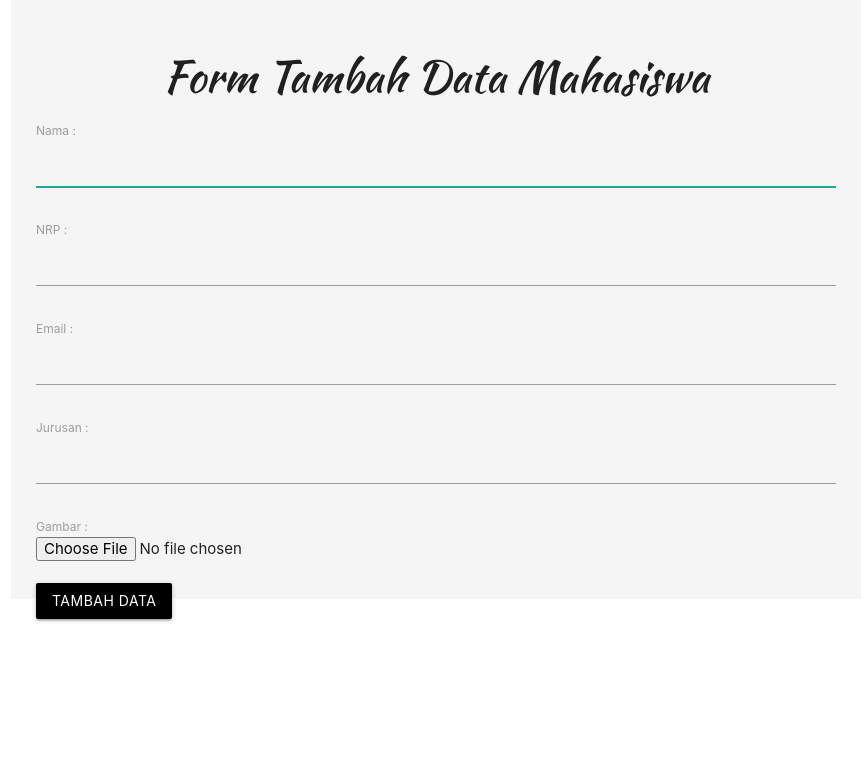
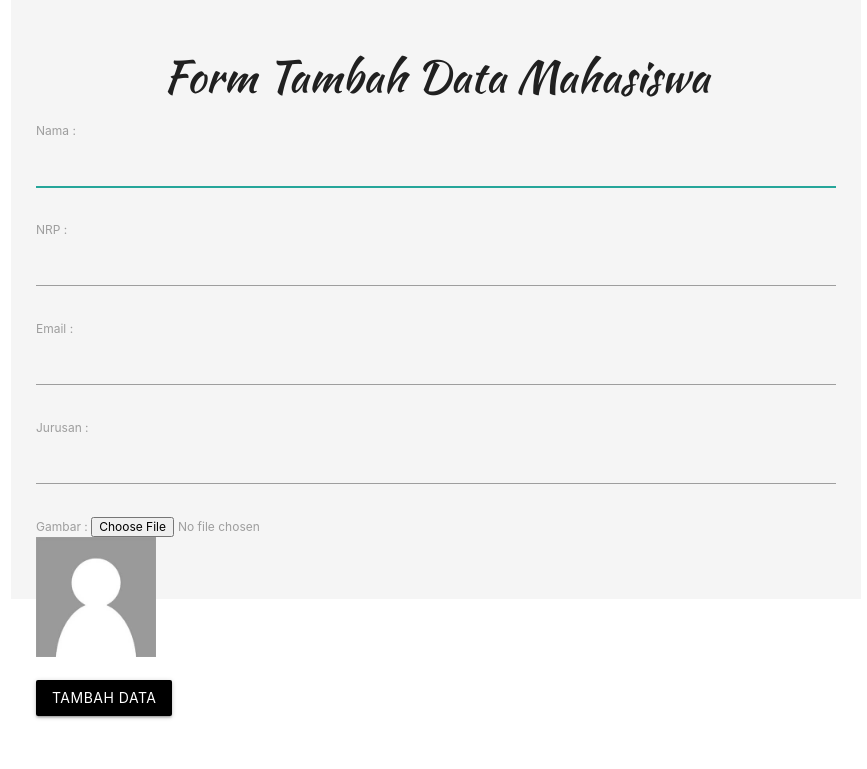
Before and after one commit to deviayulestari/pw2020_1930400055, a PHP site: page /tambah.php in a window 1280 px wide. Shown: the part 31-800 px from the top of the page, without its empty margins (19-886 px from the left). Run offline with PHP 8.4, Linux system fonts and the light colour scheme; a user stored in the database is signed in.

Commit message:
mengedit file

```diff
--- a/kuliah/pertemuan13/tambah.php
+++ b/kuliah/pertemuan13/tambah.php
@@ -60,13 +60,17 @@ if (isset($_POST['tambah'])) {
       <input type="text" name="jurusan" required>
       <br>
       <br>
-      <label>Gambar :</label><br>
-      <input type="file" name="gambar">
+      <label>Gambar :
+        <input type="file" name="gambar" class="gambar" onchange="previewImage()">
+      </label>
+      <img src="img/nophoto.jpg" width="120" style="display: block" class="img-preview">
       <br>
-      <br>
+
       <button class="btn waves-effect black" type="submit" name="tambah">Tambah Data</button>
     </form>
   </div>
+
+  <script src="js/script.js"></script>
 </body>
 
 </html>
```
